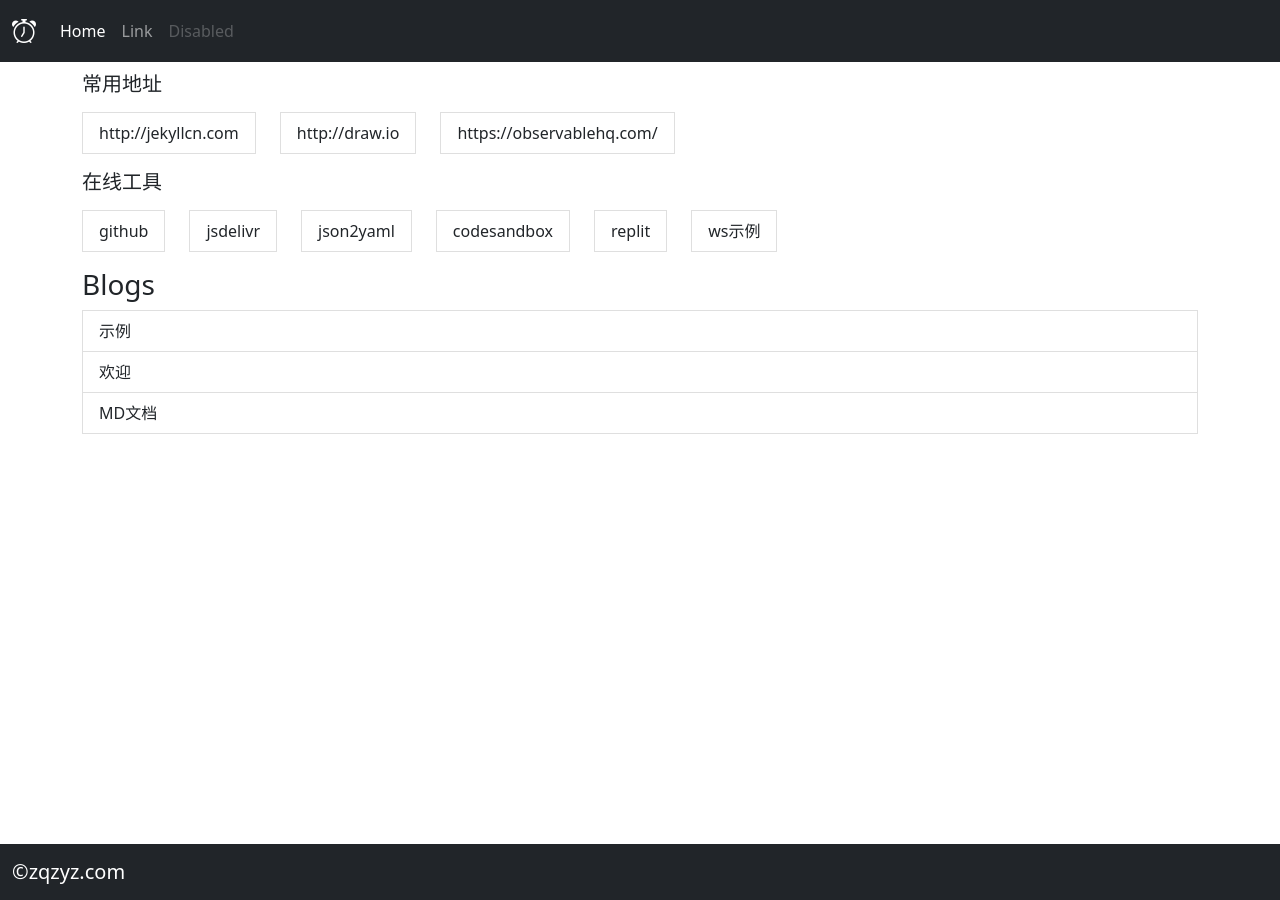
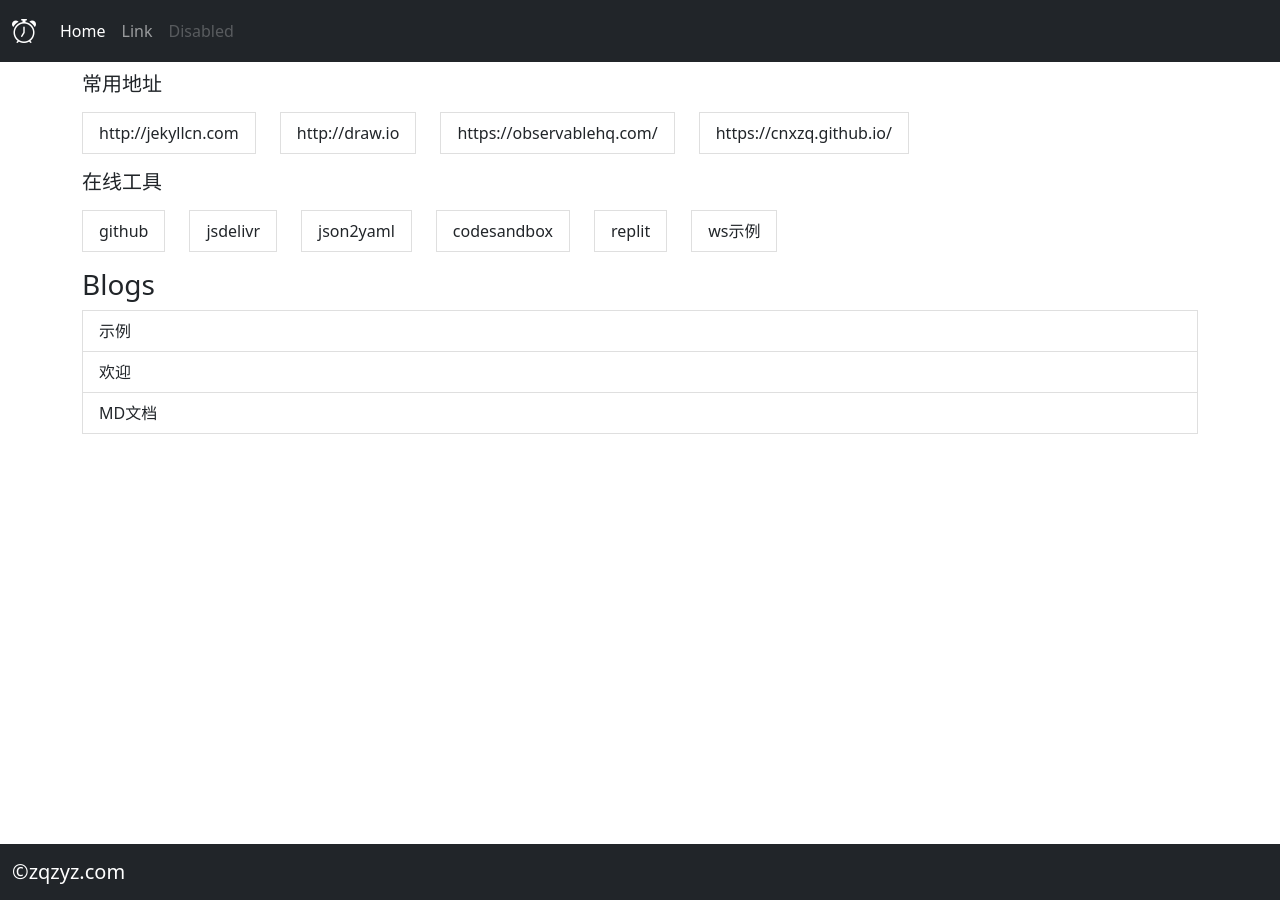
Before and after one commit to oft/oft.github.io, a Jekyll site: the page built from index.html, in a window 1280 px wide. Built offline with Jekyll 4.4.1, drawn with Linux system fonts in a browser that asks for light colours; nearby versions of some CDN libraries; part of the change alters nothing that is shown.

Commit message:
add link

```diff
--- a/_data/link.yml
+++ b/_data/link.yml
@@ -2,3 +2,4 @@
 - http://jekyllcn.com
 - http://draw.io
 - https://observablehq.com/
+- https://cnxzq.github.io/
```
